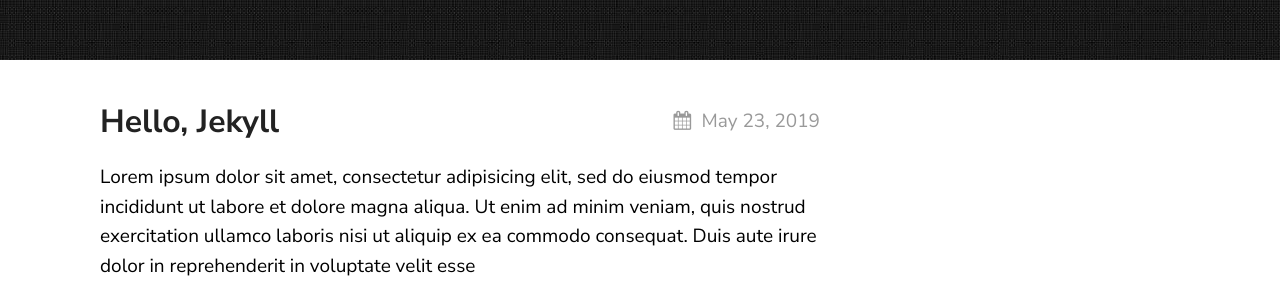
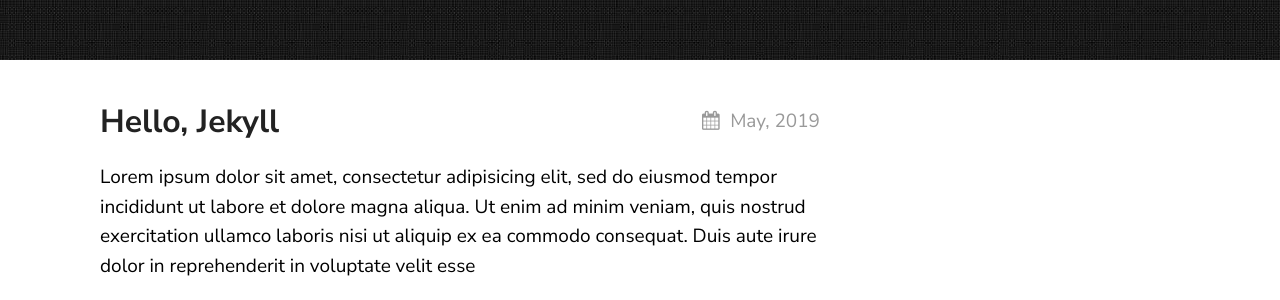
Before and after one commit to NJUVISION/Neural-Object-Coding, a Jekyll site: the page built from index.md, in a window 1280 px wide. Shown: the part 327-627 px from the top of the page. Built offline with Jekyll 4.4.1, drawn with Linux system fonts in a browser that asks for light colours.

Commit message:
Update home.html

```diff
--- a/_layouts/home.html
+++ b/_layouts/home.html
@@ -5,7 +5,7 @@ layout: page
 <ul class="posts">
 	{%- for post in site.posts -%}
 	<li>
-		{%- assign date_format = site.minima.date_format | default: "%b %-d, %Y" -%}
+		{%- assign date_format = site.minima.date_format | default: "%b, %Y" -%}
 		<div class="post-meta">
 			<a class="post-link" href="{{ post.url | relative_url }}">
 				<h2 class="post-title">{{ post.title | escape }}</h2>
```
